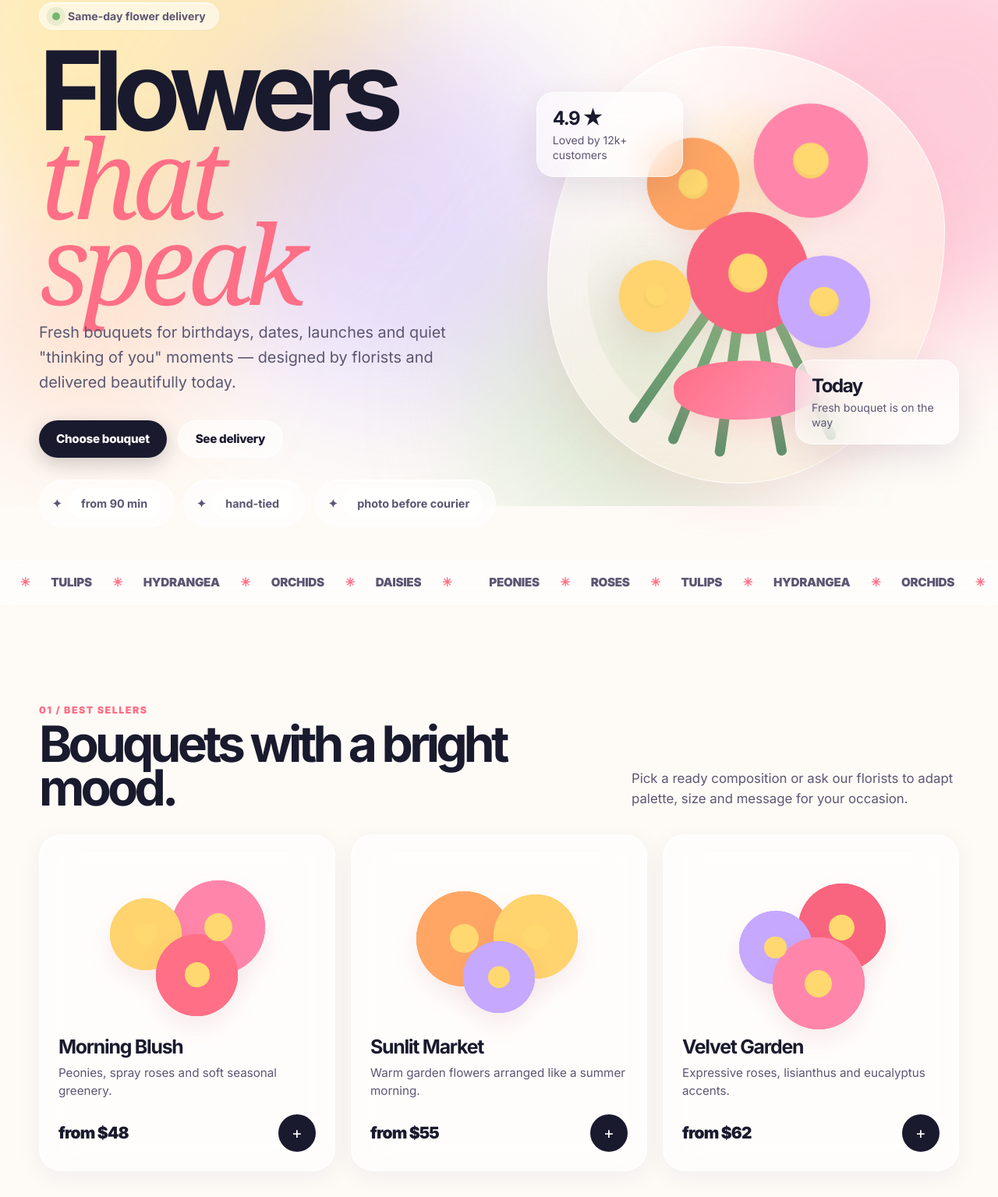
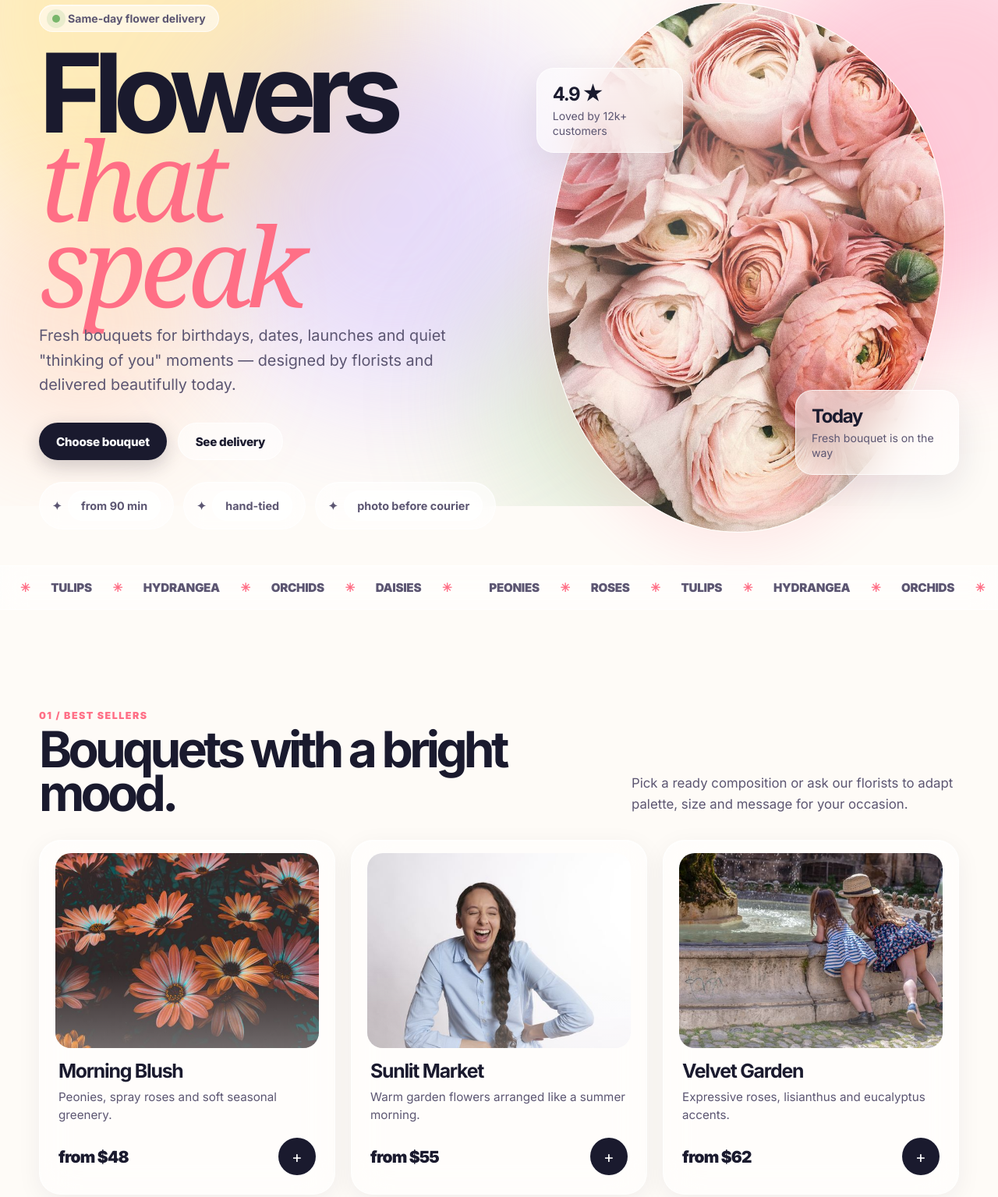
Before and after one commit to mukhacheva01/Floralis, a plain HTML site: page index.html in a window 1280 px wide. Shown: the part 151-1686 px from the top of the page at 78% size. Drawn offline with Linux system fonts and the light colour scheme.

Commit message:
Add real flower photos to hero and product cards
- Hero: real bouquet photo inside glass blob shape
- Product cards: photos instead of CSS flower illustrations
- Hover zoom effect on product images
- Local images in img/ directory (free Pexels photos)

```diff
--- a/index.html
+++ b/index.html
@@ -168,24 +168,17 @@
       backdrop-filter: blur(40px); -webkit-backdrop-filter: blur(40px);
       box-shadow: 0 24px 64px rgba(255,111,134,.12), inset 0 1px 0 rgba(255,255,255,.6);
       overflow: clip; contain: paint;
+      display: grid; place-items: center;
     }
-    .blob-card::before {
-      content: ""; position: absolute; inset: 10%; border-radius: inherit;
-      background: radial-gradient(circle at 50% 25%, rgba(255,216,111,.35), transparent 29%),
-                  radial-gradient(circle at 20% 70%, rgba(120,182,107,.15), transparent 34%);
+    .blob-card img {
+      width: 100%; height: 100%; object-fit: cover;
+      border-radius: inherit; display: block;
     }
-    .flower { position: absolute; border-radius: 50%; transform: rotate(var(--r)); filter: drop-shadow(0 14px 20px rgba(169,73,92,.12)); }
-    .flower::before, .flower::after { content: ""; position: absolute; inset: 0; border-radius: 50%; background: inherit; transform: rotate(60deg); }
-    .flower::after { transform: rotate(120deg); }
-    .flower .center { position: absolute; inset: 34%; z-index: 2; border-radius: 50%; background: var(--yellow); box-shadow: inset 0 -5px 0 rgba(133,83,35,.06); }
-    .f1 { --r: 16deg; width: 146px; height: 146px; left: 52%; top: 13%; background: #ff86aa; }
-    .f2 { --r: -20deg; width: 118px; height: 118px; left: 25%; top: 21%; background: #ffa665; }
-    .f3 { --r: 34deg; width: 156px; height: 156px; left: 35%; top: 38%; background: #f9657f; }
-    .f4 { --r: -8deg; width: 118px; height: 118px; left: 58%; top: 48%; background: #c6a8ff; }
-    .f5 { --r: 42deg; width: 92px; height: 92px; left: 18%; top: 49%; background: #ffd36e; }
-    .stem { position: absolute; width: 13px; height: 260px; background: linear-gradient(var(--leaf), #38754c); left: 49%; top: 48%; border-radius: 999px; transform-origin: top; transform: rotate(var(--rot)); opacity: .78; }
-    .s1 { --rot: -25deg; } .s2 { --rot: -10deg; } .s3 { --rot: 8deg; } .s4 { --rot: 22deg; } .s5 { --rot: 35deg; }
-    .ribbon { position: absolute; left: 50%; top: 72%; width: 185px; height: 76px; transform: translateX(-50%) rotate(-4deg); background: linear-gradient(135deg, var(--coral), var(--rose)); border-radius: 40% 60% 45% 55%; box-shadow: 0 16px 32px rgba(255,111,134,.16); }
+    .blob-card::after {
+      content: ""; position: absolute; inset: 0; border-radius: inherit;
+      background: radial-gradient(circle at 50% 30%, rgba(255,255,255,.25), transparent 60%);
+      pointer-events: none;
+    }
     .floating-card {
       position: absolute;
       background: var(--glass-bg); border: 1px solid var(--glass-border);
@@ -231,11 +224,20 @@
       z-index: -1; opacity: 0; transition: opacity .3s ease;
     }
     .product-card:hover::after { opacity: 1; }
-    .mini-bouquet { position: relative; flex: 1; min-height: 230px; margin: -8px 0 10px; }
-    .mini-bouquet .mini-flower { position: absolute; border-radius: 50%; width: var(--size); height: var(--size); left: var(--x); top: var(--y); background: var(--color); box-shadow: 0 14px 30px rgba(177,78,93,.1); }
-    .mini-bouquet .mini-flower::before, .mini-bouquet .mini-flower::after { content: ""; position: absolute; inset: 0; border-radius: 50%; background: inherit; transform: rotate(60deg); }
-    .mini-bouquet .mini-flower::after { transform: rotate(120deg); }
-    .mini-bouquet .mini-flower i { position: absolute; inset: 35%; z-index: 2; border-radius: 50%; background: var(--yellow); }
+    .product-img {
+      position: relative; flex: 1; min-height: 240px; margin: -8px -4px 14px;
+      border-radius: 20px; overflow: hidden;
+    }
+    .product-img img {
+      width: 100%; height: 100%; object-fit: cover; display: block;
+      transition: transform .4s ease;
+    }
+    .product-card:hover .product-img img { transform: scale(1.05); }
+    .product-img::after {
+      content: ""; position: absolute; inset: 0;
+      background: linear-gradient(to top, rgba(255,255,255,.3), transparent 40%);
+      pointer-events: none;
+    }
     .product-card h3 { margin: 0 0 8px; font-size: 1.55rem; letter-spacing: -0.05em; }
     .product-card p { margin: 0; color: var(--muted); line-height: 1.5; font-size: .95rem; }
     .price-row { margin-top: 18px; display: flex; align-items: center; justify-content: space-between; gap: 12px; }
@@ -373,8 +375,8 @@
       .hero h1 { font-size: clamp(3.7rem, 20vw, 5.8rem); }
       .hero-actions { align-items: stretch; flex-direction: column; }
       .hero-actions .btn { width: 100%; }
-      .bouquet-stage { min-height: 470px; }
-      .blob-card { width: 100%; }
+      .bouquet-stage { min-height: 420px; }
+      .blob-card { width: 100%; aspect-ratio: 1; }
       .floating-card { transform: scale(.86); }
       .delivery-card { right: -14px; bottom: 38px; }
       .rating-card { left: -18px; top: 42px; }
@@ -429,13 +431,7 @@
         </div>
         <div class="bouquet-stage" aria-hidden="true">
           <div class="blob-card">
-            <span class="stem s1"></span><span class="stem s2"></span><span class="stem s3"></span><span class="stem s4"></span><span class="stem s5"></span>
-            <span class="flower f1"><span class="center"></span></span>
-            <span class="flower f2"><span class="center"></span></span>
-            <span class="flower f3"><span class="center"></span></span>
-            <span class="flower f4"><span class="center"></span></span>
-            <span class="flower f5"><span class="center"></span></span>
-            <span class="ribbon"></span>
+            <img src="img/bouquet-hero.jpg" alt="Floralis bouquet" loading="eager">
           </div>
           <div class="floating-card rating-card"><strong>4.9 ★</strong><small data-i18n="hero.card1">Loved by 12k+ customers</small></div>
           <div class="floating-card delivery-card"><strong data-i18n="hero.card2title">Today</strong><small data-i18n="hero.card2">Fresh bouquet is on the way</small></div>
@@ -458,15 +454,15 @@
         </div>
         <div class="collection-grid">
           <article class="product-card">
-            <div class="mini-bouquet"><span class="mini-flower" style="--size:120px;--x:44%;--y:18%;--color:#ff86aa"><i></i></span><span class="mini-flower" style="--size:92px;--x:20%;--y:28%;--color:#ffd36e"><i></i></span><span class="mini-flower" style="--size:105px;--x:38%;--y:48%;--color:#ff6f86"><i></i></span></div>
+            <div class="product-img"><img src="img/bouquet-1.jpg" alt="Morning Blush bouquet" loading="lazy"></div>
             <div><h3 data-i18n="product1.title">Morning Blush</h3><p data-i18n="product1.copy">Peonies, spray roses and soft seasonal greenery.</p><div class="price-row"><span class="price" data-i18n="product1.price">from $48</span><button class="add" aria-label="Add Morning Blush">+</button></div></div>
           </article>
           <article class="product-card">
-            <div class="mini-bouquet"><span class="mini-flower" style="--size:122px;--x:18%;--y:24%;--color:#ffa665"><i></i></span><span class="mini-flower" style="--size:108px;--x:48%;--y:26%;--color:#ffd36e"><i></i></span><span class="mini-flower" style="--size:92px;--x:36%;--y:52%;--color:#c6a8ff"><i></i></span></div>
+            <div class="product-img"><img src="img/bouquet-2.jpg" alt="Sunlit Market bouquet" loading="lazy"></div>
             <div><h3 data-i18n="product2.title">Sunlit Market</h3><p data-i18n="product2.copy">Warm garden flowers arranged like a summer morning.</p><div class="price-row"><span class="price" data-i18n="product2.price">from $55</span><button class="add" aria-label="Add Sunlit Market">+</button></div></div>
           </article>
           <article class="product-card">
-            <div class="mini-bouquet"><span class="mini-flower" style="--size:112px;--x:45%;--y:20%;--color:#f9657f"><i></i></span><span class="mini-flower" style="--size:94px;--x:22%;--y:35%;--color:#c6a8ff"><i></i></span><span class="mini-flower" style="--size:118px;--x:35%;--y:50%;--color:#ff86aa"><i></i></span></div>
+            <div class="product-img"><img src="img/bouquet-3.jpg" alt="Velvet Garden bouquet" loading="lazy"></div>
             <div><h3 data-i18n="product3.title">Velvet Garden</h3><p data-i18n="product3.copy">Expressive roses, lisianthus and eucalyptus accents.</p><div class="price-row"><span class="price" data-i18n="product3.price">from $62</span><button class="add" aria-label="Add Velvet Garden">+</button></div></div>
           </article>
         </div>
```
Also changed, not shown: img/bouquet-1.jpg (added), img/bouquet-2.jpg (added), img/bouquet-3.jpg (added), img/bouquet-4.jpg (added), img/bouquet-5.jpg (added), img/bouquet-hero.jpg (added).
